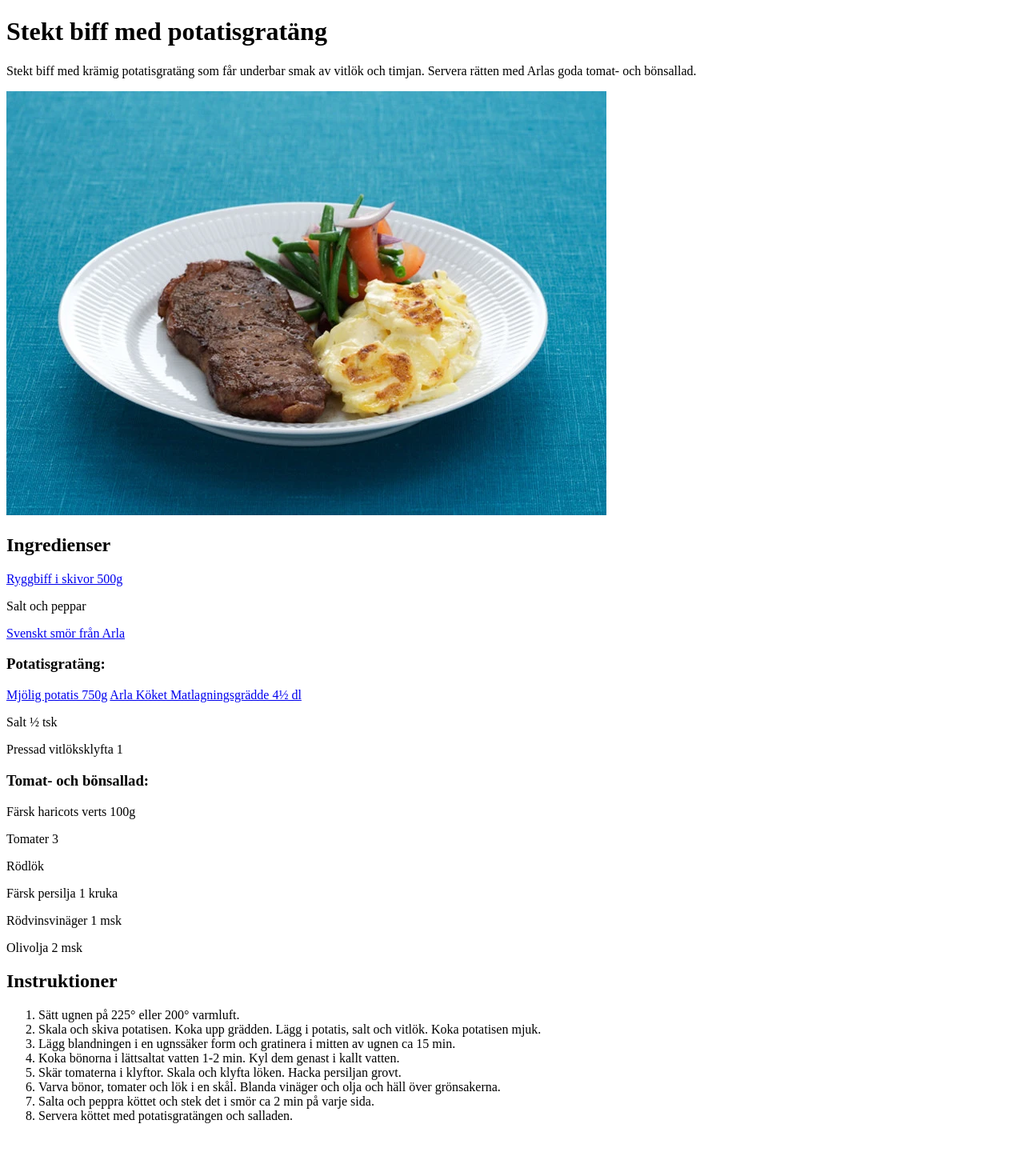
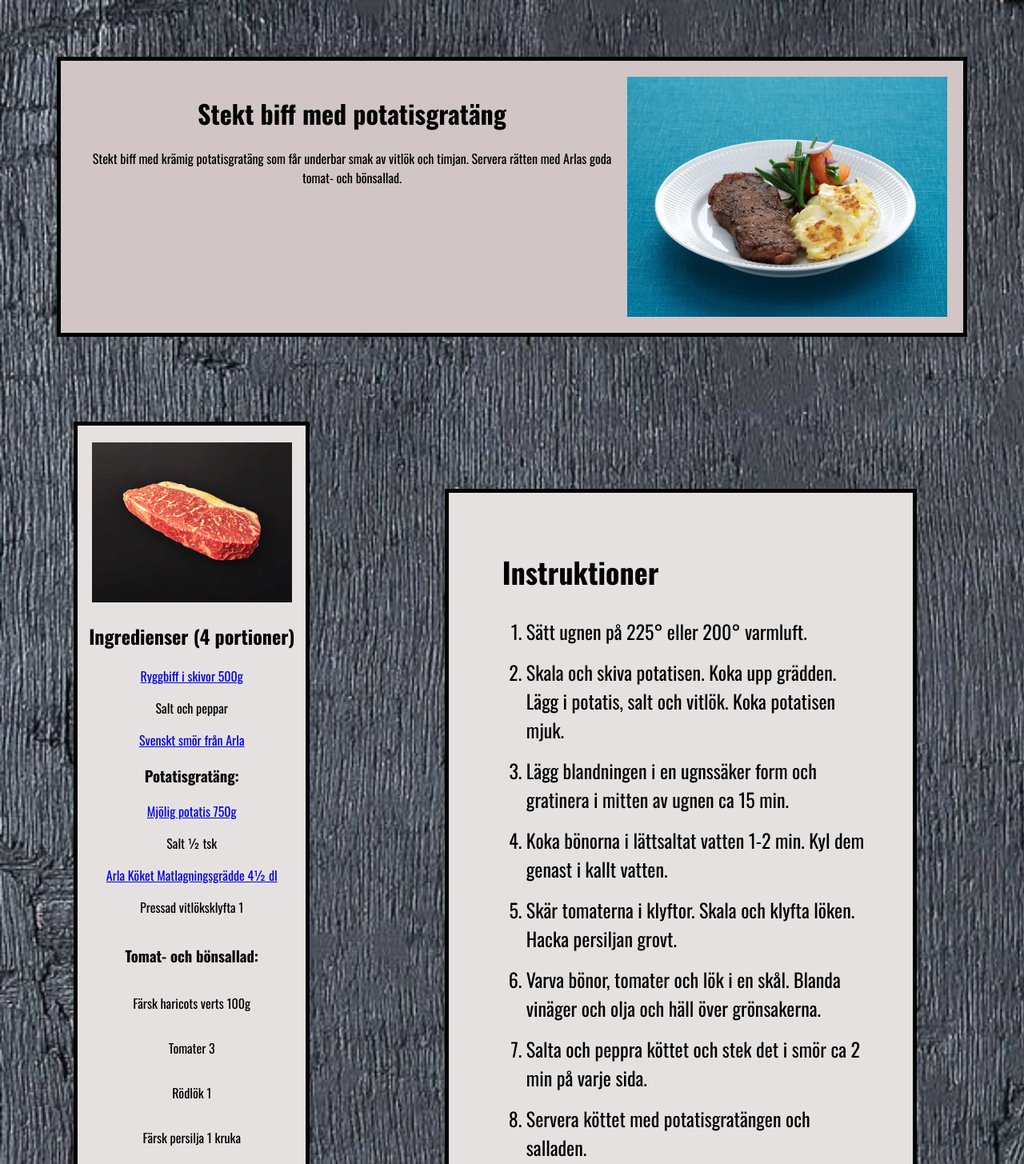
Before and after one commit to Linusand06/Projekt, a plain HTML site: page index.html in a window 1280 px wide. Shown: the top 1455 px of the page at 80% size. Before the commit the page ends 1420 px from the top, so only its background shows below. Drawn offline with nearby package versions, Linux system fonts and the light colour scheme; a web font is replaced by a local one.

Commit message:
bakgrundsbild, nästan klar

```diff
--- a/index.html
+++ b/index.html
@@ -4,31 +4,35 @@
     <meta charset="UTF-8">
     <meta name="viewport" content="width=device-width, initial-scale=1.0">
     <title>Recept</title>
+    <link rel="stylesheet" href="style.css">
 </head>
 <body>
     <header>
-        <h1>Stekt biff med potatisgratäng</h1>
-        <p>Stekt biff med krämig potatisgratäng som får underbar smak av vitlök och timjan. Servera rätten med Arlas goda tomat- och bönsallad.</p>
+        <div id="text">
+            <h1>Stekt biff med potatisgratäng</h1>
+            <p>Stekt biff med krämig potatisgratäng som får underbar smak av vitlök och timjan. Servera rätten med Arlas goda tomat- och bönsallad.</p>
+         </div>
+        <img id="färdig" src="./img/stekt-biff-med-potatisgratang.webp" alt="Färdig rätt">
     </header>
 
     <nav>
         <div id="bildmat">
-            <img src="./img/stekt-biff-med-potatisgratang.webp" alt="Bild på rätten">
+            <img id="maträtt"  src="./img/Kottbutiken_Lulea_Ryggbiff_2400x.webp" alt="Bild på ryggbiff">
         </div>
         <div id="ingredienser">
-            <h2>Ingredienser</h2>
+            <h2>Ingredienser (4 portioner)</h2>
             <a href="https://www.hemkop.se/produkt/Ryggbiff-i-Skivor-Sverige-100943124_KG">Ryggbiff i skivor 500g</a>
             <p>Salt och peppar</p>
             <a href="https://handla.ica.se/produkt/1268118">Svenskt smör från Arla</a>
             <h3>Potatisgratäng:</h3>
-            <a href="https://handla.ica.se/produkt/1270147">Mjölig potatis 750g</a>
+            <a href="https://handla.ica.se/produkt/1270147" id="potatis">Mjölig potatis 750g</a>
+            <p>Salt ½ tsk</p>
             <a href="https://handla.ica.se/produkt/1338710"> Arla Köket Matlagningsgrädde 4½ dl </a>
-            <p>Salt ½ tsk</p>
             <p>Pressad vitlöksklyfta 1</p>
             <h3>Tomat- och bönsallad:</h3>
             <p>Färsk haricots verts 100g</p>
             <p>Tomater 3</p>
-            <p>Rödlök</p>
+            <p>Rödlök 1</p>
             <p>Färsk persilja 1 kruka</p>
             <p>Rödvinsvinäger 1 msk</p>
             <p>Olivolja 2 msk</p>
@@ -36,7 +40,7 @@
     </nav>
 
     <main>
-        <h2>Instruktioner</h2>
+        <h2 id="instruktioner">Instruktioner</h2>
         <ol>
             <li>Sätt ugnen på 225° eller 200° varmluft.</li>
             <li>Skala och skiva potatisen. Koka upp grädden. Lägg i potatis, salt och vitlök. Koka potatisen mjuk.</li>
@@ -50,7 +54,8 @@
     </main>
 
     <footer>
-
+        <h2>Kontakta oss:</h2>
+        <a href="mailto:koket@arla.se ">Maila oss på koket@arla.se</a>
     </footer>
 </body>
 </html>
--- a/style.css
+++ b/style.css
@@ -0,0 +1,80 @@
+@import url('https://fonts.googleapis.com/css2?family=Mountains+of+Christmas:wght@400;700&family=Oswald:wght@200..700&display=swap');
+
+body{
+    display: grid;
+    grid-template-columns: 1fr 2fr;
+    grid-template-rows: 1fr 1fr 2fr 1fr;
+    background-image: url(./img/food-4k-m37wpodzrcbv5gvw.jpg);
+    background-size: cover;
+}
+
+header{
+    display: flex;
+    flex-direction: row;
+    grid-column: 1/3;
+    text-align: center;
+    border: 5px solid black;
+    padding: 20px;
+    margin: 5%;
+    font-family: oswald;
+    background-color: #d1c5c5;
+}
+
+#färdig{
+    height: 300px;
+    width: 400px;
+}
+
+nav{
+    display: flex;
+    flex-direction: column;
+    text-align: center;
+    grid-row: 2/4;
+    margin-left: 20%;
+    margin-right: 10%;
+    margin-top: 10%;
+    padding-top: 5%;
+    font-family: oswald;
+    border: 5px solid black;
+    background-color: #e6e1e1;
+}
+
+#ingredienser{
+    display: flex;
+    flex-direction: column;
+}
+
+
+#maträtt{
+    height: 200px;
+    width: 250px;
+}
+
+main{
+    grid-column: 2/3;
+    grid-row: 2/4;
+    margin: 15%;
+    font-size: x-large;
+    font-family: oswald;
+    border: 5px solid black;
+    padding: 5%;
+    background-color: #e6e1e1;
+}
+
+ol li{
+    margin: 15px;
+}
+
+#instruktioner{
+    padding-left: 5%;
+}
+
+footer{
+    grid-column: 1/3;
+    text-align: center;
+    border: 5px solid black;
+    padding: 20px;
+    margin: 5%;
+    font-family: oswald;
+    background-color: gray;
+}
```
Also changed, not shown: img/Kottbutiken_Lulea_Ryggbiff_2400x.webp (added), img/food-4k-m37wpodzrcbv5gvw.jpg (added), img/food-background-black-herbs-spices-utensil-top-view-with-space-text_1040174-349.webp (added).
